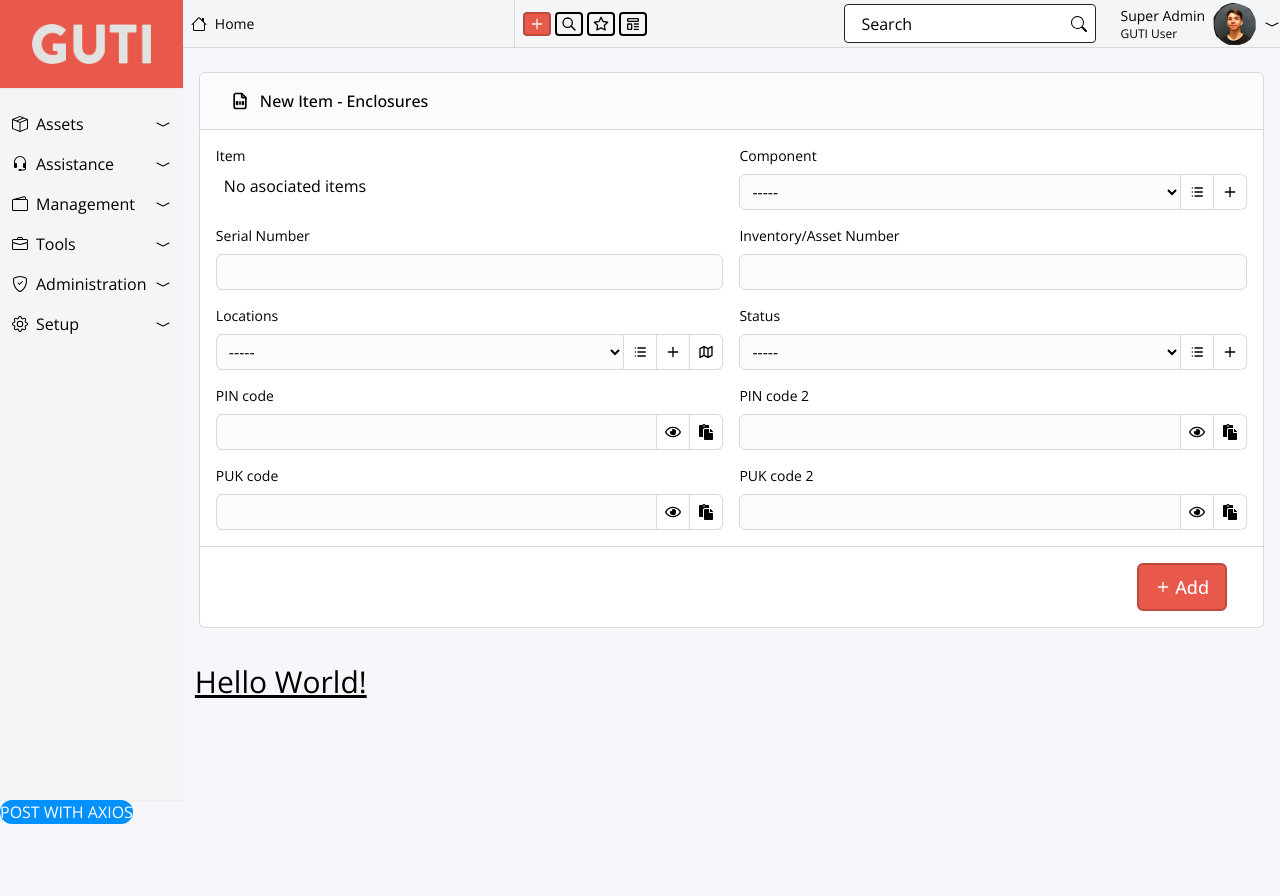
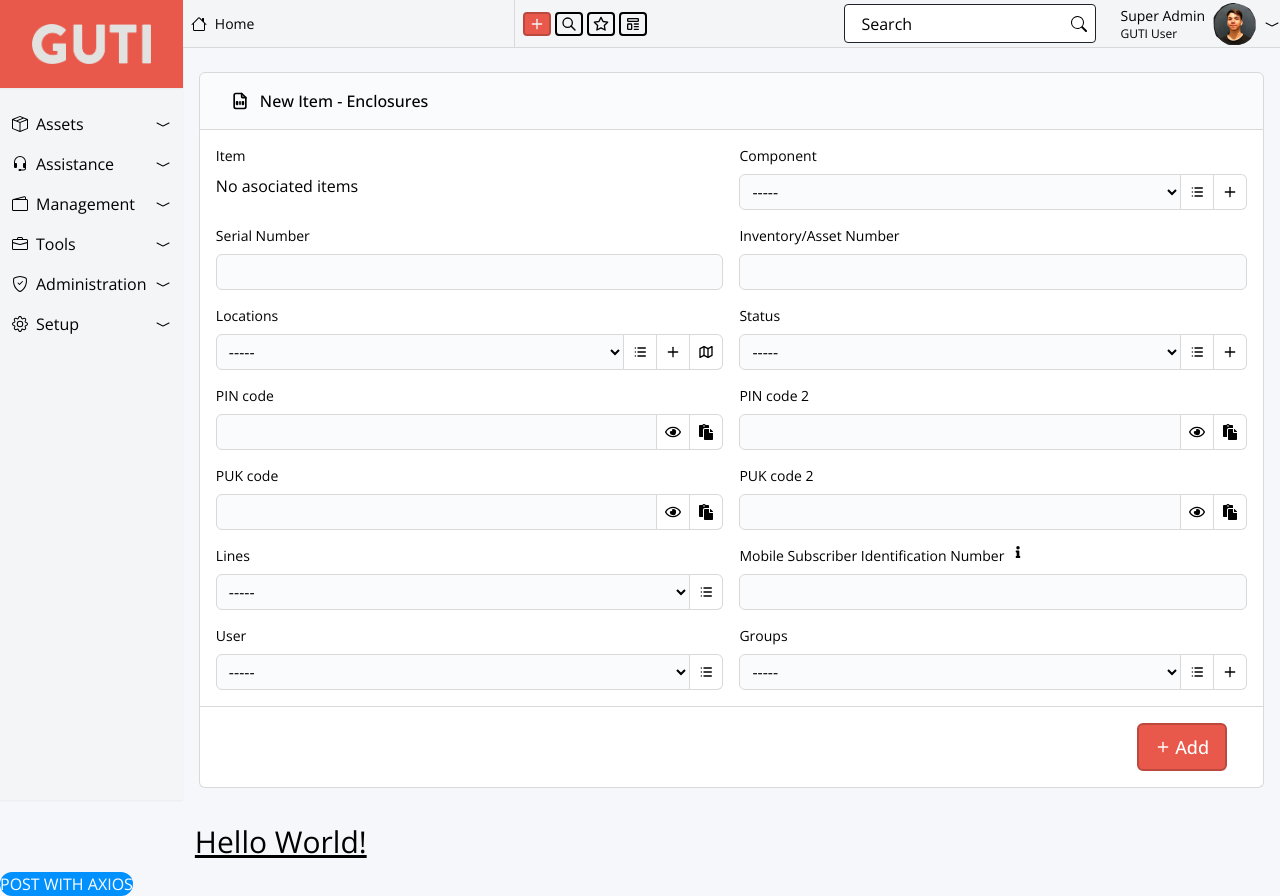
Before and after one commit to sydgibbon/guti-front, a React (Create React App) app: page /simcards-form in a window 1280 px wide. Before the commit the page ends 824 px from the top, so only its background shows below. Built offline with nearby package versions, Linux system fonts and the light colour scheme; no server answers.

Commit message:
Updated SimcardForm

```diff
--- a/src/App.js
+++ b/src/App.js
@@ -5,7 +5,7 @@ import AssetsDashboard from "./component/dashboard/AssetsDashboard";
 import axiosPrivate from "./api/axios";
 import Computers from "./pages/Computers";
 import ComputerForm from "./component/forms/assets/ComputerForm";
-import SimcardsForm from "./component/forms/assets/SimcardsForm";
+import SimcardForm from "./component/forms/assets/SimcardForm";
 
 
 
@@ -70,7 +70,7 @@ function App() {
         <Route path="/login" element={<Login />} />
         <Route path="/assets" element={<Main content={ <AssetsDashboard />} />} />
         <Route path="/computer-form" element={<Main content={ <ComputerForm />} />} />
-        <Route path="/simcards-form" element={<Main content={ <SimcardsForm />} />} />
+        <Route path="/simcards-form" element={<Main content={ <SimcardForm />} />} />
         <Route path="/computers" element={<Main content={ <Computers />} />} />
       </Routes>
       <button
--- a/src/component/forms/assets/SimcardsForm.jsx
+++ b/src/component/forms/assets/SimcardForm.jsx
@@ -1,8 +1,8 @@
 import React from "react";
-import { FaPaste, FaRegEye } from 'react-icons/fa';
+import { FaPaste, FaRegEye, FaInfo } from 'react-icons/fa';
 import { TbPlus, TbList, TbMap, TbFileBarcode } from "react-icons/tb";
 
-const SimcardsForm = () => {
+const SimcardForm = () => {
   return (
     // <div> general
     <div className="computer-form flex flex-col items-center divide-y divide-y-reverse m-4">
@@ -19,7 +19,7 @@ const SimcardsForm = () => {
         <form className="grid grid-cols-2 gap-4 ">
           <div className="item">
             <p className="text-sm mb-2">Item</p>
-            <p className="w-full px-2 h-9 ">No asociated items</p>
+            <p className="w-full ">No asociated items</p>
           </div>
 
           <div className="select-component ">
@@ -132,6 +132,57 @@ const SimcardsForm = () => {
             </div>
           </div>
 
+          <div className="select-lines">
+            <p className="text-sm mb-2">Lines</p>
+            <div className="flex divide-x divide-x-reverse">
+              <select className="cursor-pointer w-full px-2 rounded-l-md h-9 border border-secondary-dark bg-medium-gray">
+                <option value="-----">-----</option>
+              </select>
+              <div className="h-9 border rounded-r-md border-secondary-dark flex items-center hover:bg-primary-light hover:text-white cursor-pointer">
+                <TbList className="mx-2" />
+              </div>
+            </div>
+          </div>
+
+          <div className="input-mobile-suscriber-identification-number">
+            <div className="name-and-info flex">
+              <p className="text-sm mb-2">Mobile Subscriber Identification Number</p>
+              <FaInfo className="stroke-1 h-3 w-3 ml-2"/>
+              </div>
+              <input className="w-full px-2 rounded-md h-9 border-1 border-secondary-dark bg-medium-gray"></input>
+          </div>
+
+          <div className="input-user">
+            <p className="text-sm mb-2">User</p>
+            <div className="flex divide-x divide-x-reverse">
+              <select className="cursor-pointer w-full px-2 rounded-l-md h-9 border border-secondary-dark bg-medium-gray">
+                <option value="-----">-----</option>
+                <option value="glpi">glpi</option>
+                <option value="normal">normal</option>
+                <option value="post-only">post-only</option>
+                <option value="tech">tech</option>
+              </select>
+              <div className="h-9 border rounded-r-md border-secondary-dark flex items-center hover:bg-primary-light hover:text-white cursor-pointer">
+                <TbList className="mx-2" />
+              </div>
+            </div>
+          </div>
+
+          <div className="select-groups ">
+            <p className="text-sm mb-2">Groups</p>
+            <div className="flex divide-x divide-x-reverse ">
+              <select className="cursor-pointer w-full px-2 rounded-l-md h-9 border border-secondary-dark bg-medium-gray">
+                <option value="-----">-----</option>
+              </select>
+              <div className="cursor-pointer h-9 border border-secondary-dark flex items-center hover:bg-primary-light hover:text-white">
+                <TbList className="mx-2 " />
+              </div>
+              <div className="cursor-pointer h-9 border rounded-r-md border-secondary-dark flex items-center hover:bg-primary-light hover:text-white">
+                <TbPlus className="mx-2 " />
+              </div>
+            </div>
+          </div>
+
         </form>
       </div>
 
@@ -146,4 +197,4 @@ const SimcardsForm = () => {
   );
 };
 
-export default SimcardsForm;
+export default SimcardForm;
```
